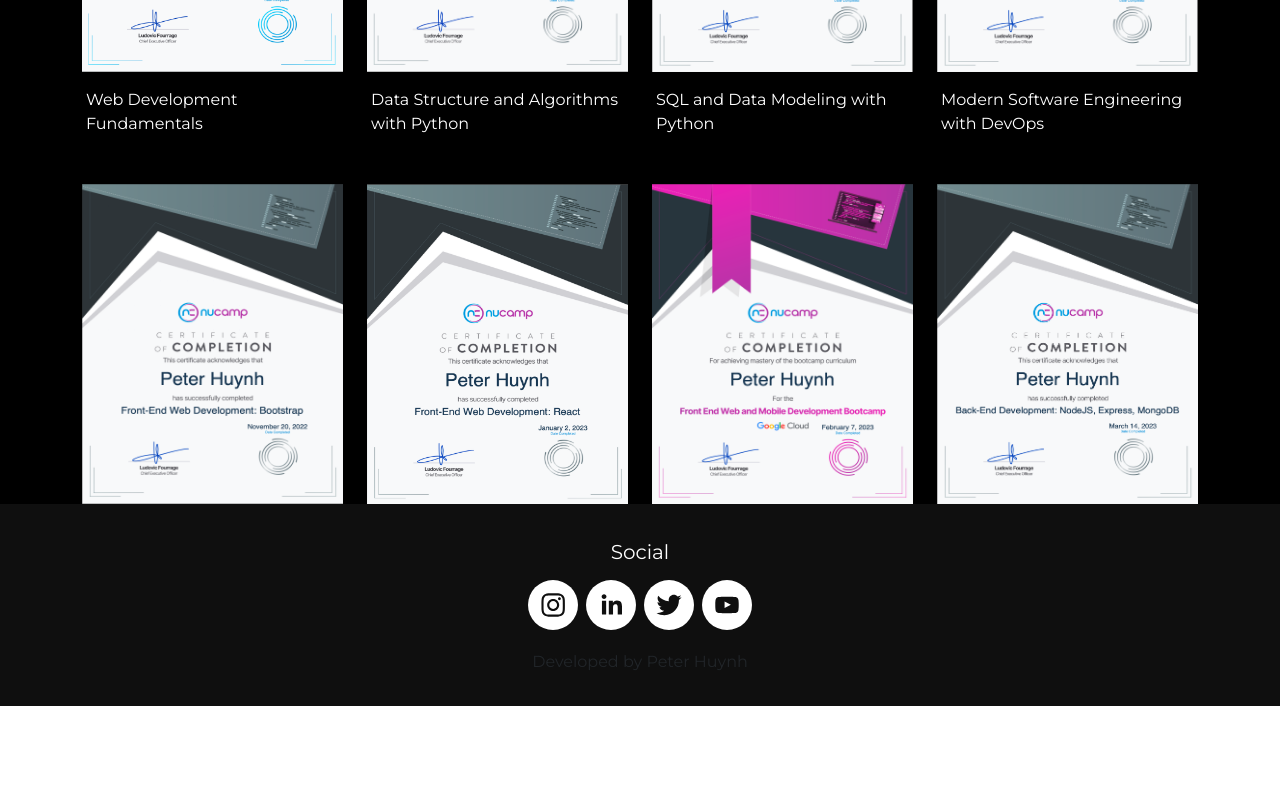
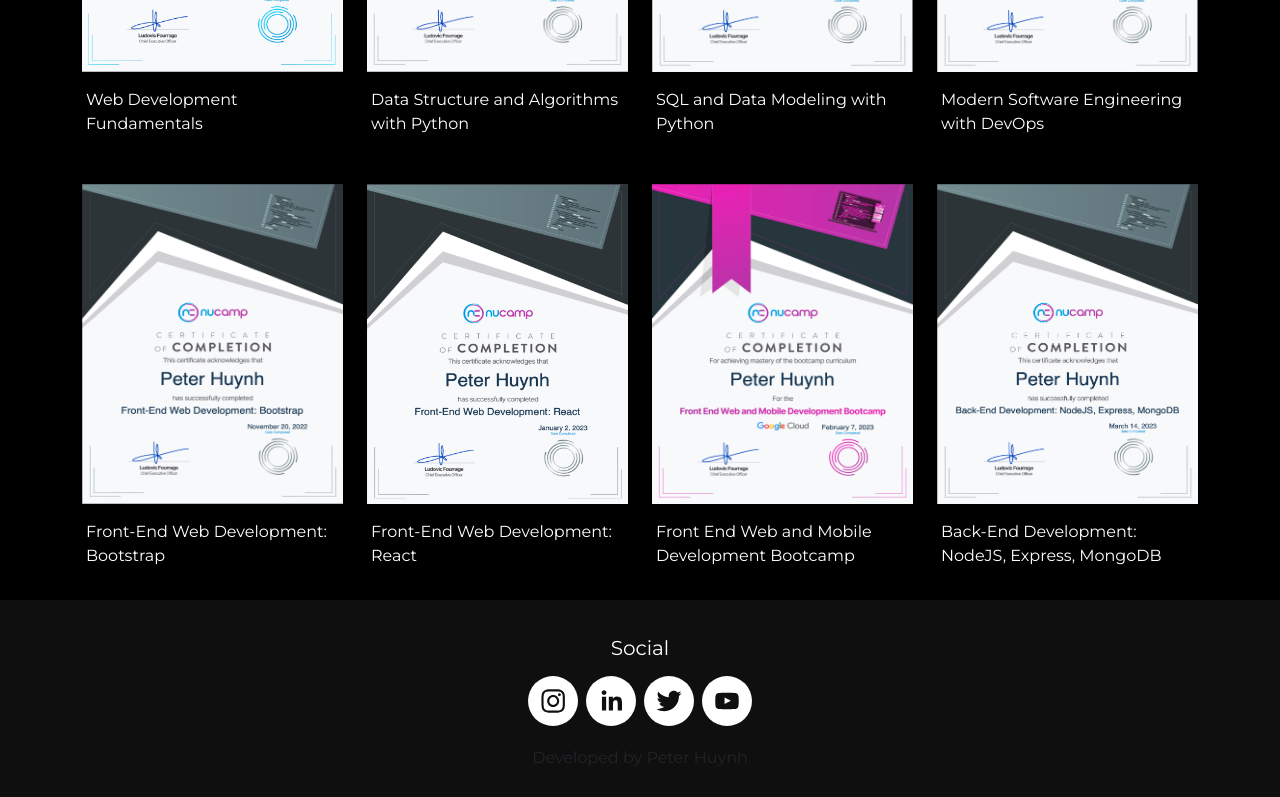
Before and after one commit to Peterhyh/official-website, a React (Create React App) app in the folder frontend/: page / in a window 1280 px wide. Shown: the part 2400-3197 px from the top of the page. Before the commit the page ends 3106 px from the top, so only its background shows below. Built offline with nearby package versions, Linux system fonts and the light colour scheme; the HTML template or start-up script is replaced by a standard one; a web font is replaced by a local one.

Commit message:
front end section added

```diff
--- a/frontend/src/components/home/Certificates.js
+++ b/frontend/src/components/home/Certificates.js
@@ -49,8 +49,6 @@ const Certificates = () => {
                     <img className='fs-certificate' src={devOps} alt='Modern Software Engineering with DevOps Certificate' />
                 </Col>
             </Row>
-
-
             <Row className='d-flex justify-content-center'>
                 <Col className='d-flex justify-content-center p-3' md='3'>
                     <p>Web Development Fundamentals</p>
@@ -65,18 +63,34 @@ const Certificates = () => {
                     <p>Modern Software Engineering with DevOps</p>
                 </Col>
             </Row>
+
+
             <Row className='d-flex justify-content-center'>
                 <Col className='d-flex justify-content-center mt-3' md='3'>
-                    <img className='fs-certificate' src={BS} alt='Web Development Fundamentals Certificate' />
+                    <img className='fs-certificate' src={BS} alt='Front-End Web Development: Bootstrap' />
                 </Col>
                 <Col className='d-flex justify-content-center mt-3' md='3'>
-                    <img className='fs-certificate' src={react} alt='Data Structure and Algorithms with Python Certificate' />
+                    <img className='fs-certificate' src={react} alt='Front-End Web Development: React' />
                 </Col>
                 <Col className='d-flex justify-content-center mt-3' md='3'>
-                    <img className='fs-certificate' src={RN} alt='SQL and Data Modeling with Python Certificate' />
+                    <img className='fs-certificate' src={RN} alt='Front End Web and Mobile Development Bootcamp' />
                 </Col>
                 <Col className='d-flex justify-content-center mt-3' md='3'>
-                    <img className='fs-certificate' src={mongo} alt='Modern Software Engineering with DevOps Certificate' />
+                    <img className='fs-certificate' src={mongo} alt='Back-End Development: NodeJS, Express, MongoDB' />
+                </Col>
+            </Row>
+            <Row className='d-flex justify-content-center'>
+                <Col className='d-flex justify-content-center p-3' md='3'>
+                    <p>Front-End Web Development: Bootstrap</p>
+                </Col>
+                <Col className='d-flex justify-content-center p-3' md='3'>
+                    <p>Front-End Web Development: React</p>
+                </Col>
+                <Col className='d-flex justify-content-center p-3' md='3'>
+                    <p>Front End Web and Mobile Development Bootcamp</p>
+                </Col>
+                <Col className='d-flex justify-content-center p-3' md='3'>
+                    <p>Back-End Development: NodeJS, Express, MongoDB</p>
                 </Col>
             </Row>
         </Container>
--- a/frontend/src/components/home/ProfileContent.js
+++ b/frontend/src/components/home/ProfileContent.js
@@ -11,7 +11,8 @@ const ProfileContent = () => {
 
 
     return (
-        <Container className='profile-container row-content' >
+        <Container className='profile-container row-content ' >
+            <Row className='d-flex align-items-center'>
                 <Row >
                     <Col className='mt-5 d-flex justify-content-center' >
                         <div ref={picRef}>
@@ -37,6 +38,7 @@ const ProfileContent = () => {
                             </span>
                         </p>
                     </Col>
+                </Row>
             </Row>
         </Container >
     )
```
Lines whose indentation alone changed are shown as unchanged.
